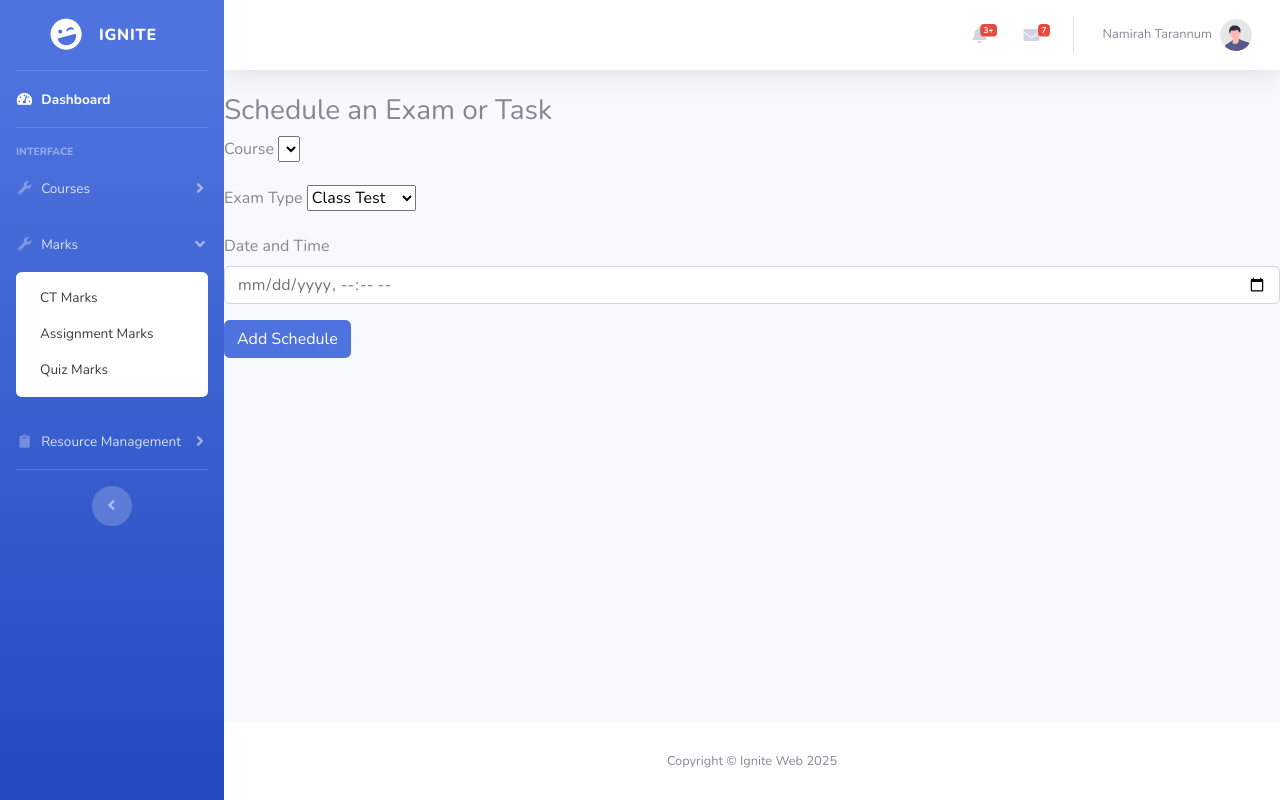
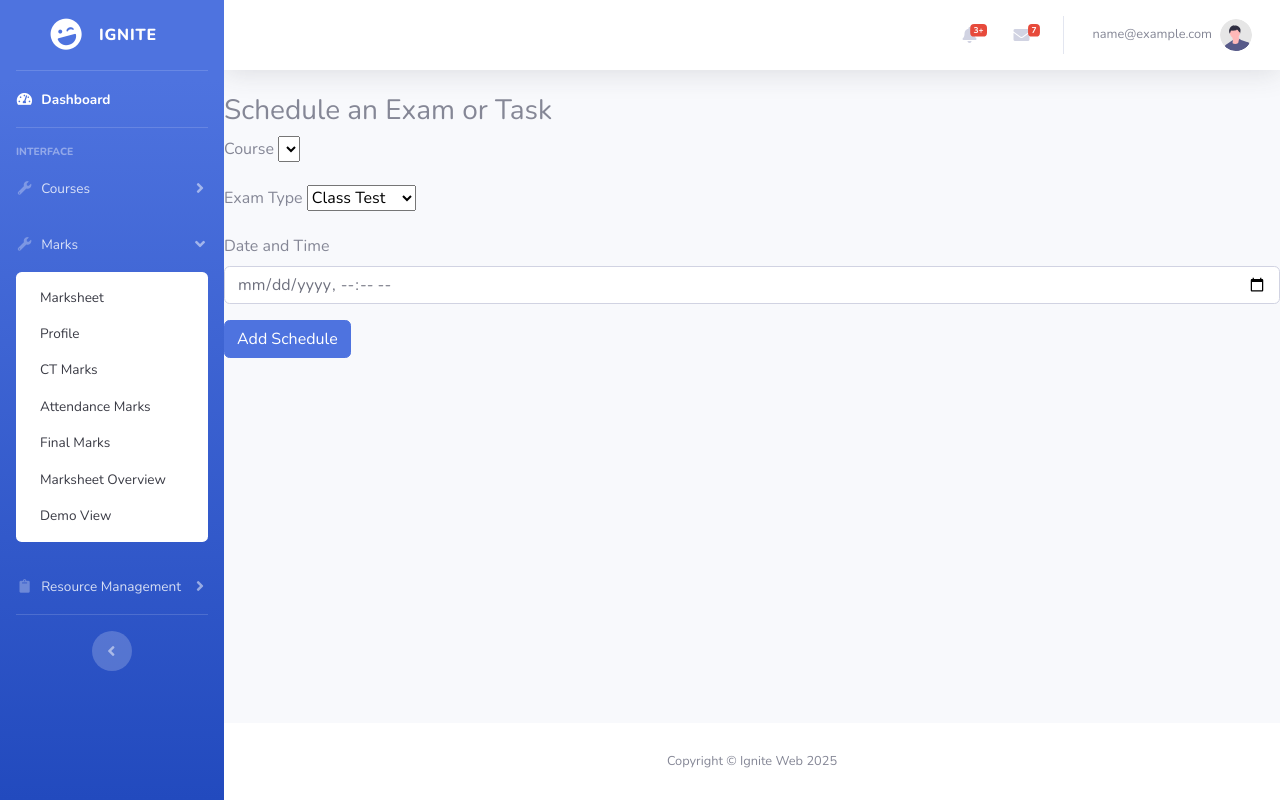
Before and after one commit to mohtadahmed/ignite_web, a Django app: page /academics/add-schedules/ in a window 1280 px wide, after a click on "Marks". Run offline with Django 5.2, Linux system fonts and the light colour scheme; the visitor is signed in with stand-in values (Sample User, id 1); lists and menus that the app fills with data are empty; some libraries are stand-ins or nearby versions.

Commit message:
new urls added

```diff
--- a/templates/base.html
+++ b/templates/base.html
@@ -123,6 +123,7 @@
                 <div id="marksPanel" class="collapse" aria-labelledby="headingMarks" data-parent="#accordionSidebar">
                     <div class="bg-white py-2 collapse-inner rounded">
                         <a class="collapse-item" href="{% url 'attendance_mark_entry' %}">Add Attendance Marks</a>
+                        <a class="collapse-item" href="{% url 'attendance_marks_list' %}">Attendance Marks</a>
                         <a class="collapse-item" href="{% url 'add_ct_marks' %}">Add CT Marks</a>
                         <a class="collapse-item" href="{% url 'ct_marks_list' %}">CT Marks</a>
                         <a class="collapse-item" href="{% url 'add_assignment_marks' %}">Add Assignment Marks</a>
@@ -167,9 +168,14 @@
                 <div id="collapseUtilities" class="collapse" aria-labelledby="headingUtilities"
                     data-parent="#accordionSidebar">
                     <div class="bg-white py-2 collapse-inner rounded">
-                        <a class="collapse-item" href="{% url 'ct_marks_list' %}">CT Marks</a>
-                        <a class="collapse-item" href="{% url 'assignment_marks_list' %}">Assignment Marks</a>
-                        <a class="collapse-item" href="{% url 'quiz_marks_list' %}">Quiz Marks</a>
+                        <a class="collapse-item" href="{% url 'student_marksheet' %}">Marksheet</a>
+                        <a class="collapse-item" href="{% url 'generate_marksheet' %}">Profile</a>
+                        <a class="collapse-item" href="{% url 'student_ct_marks' %}">CT Marks</a>
+                        <a class="collapse-item" href="{% url 'student_attendance_marks' %}">Attendance Marks</a>
+                        <a class="collapse-item" href="{% url 'student_final_marks' %}">Final Marks</a>
+                        <!-- <a class="collapse-item" href="{% url 'student_result_overview' %}">Result Overview</a> -->
+                        <a class="collapse-item" href="{% url 'student_marksheet_panel' %}">Marksheet Overview</a>
+                        <a class="collapse-item" href="{% url 'student_marksheet_pdf_demo' %}">Demo View</a>
                     </div>
                 </div>
             </li>
@@ -207,6 +213,7 @@
                 <div id="marksPanel" class="collapse" aria-labelledby="headingMarks" data-parent="#accordionSidebar">
                     <div class="bg-white py-2 collapse-inner rounded">
                         <a class="collapse-item" href="{% url 'attendance_mark_entry' %}">Add Attendance Marks</a>
+                        <a class="collapse-item" href="{% url 'attendance_marks_list' %}">Attendance Marks</a>
                         <a class="collapse-item" href="{% url 'ct_marks_list' %}">CT Marks</a>
                         <a class="collapse-item" href="{% url 'assignment_marks_list' %}">Assignment Marks</a>
                         <a class="collapse-item" href="{% url 'quiz_marks_list' %}">Quiz Marks</a>
@@ -298,6 +305,7 @@
             {% endif %}
 
             <!-- Final Exam Marks - Faculty -->
+             {% comment %}
             {% if request.user.role == 'faculty' %}
             <li class="nav-item">
                 <a class="nav-link collapsed" href="#" data-toggle="collapse" data-target="#collapseFinalMarksFaculty"
@@ -312,6 +320,7 @@
                 </div>
             </li>
             {% endif %}
+            {% endcomment %}
 
 
             <!-- Divider -->
@@ -546,7 +555,7 @@
                         <li class="nav-item dropdown no-arrow">
                             <a class="nav-link dropdown-toggle" href="#" id="userDropdown" role="button"
                                 data-toggle="dropdown" aria-haspopup="true" aria-expanded="false">
-                                <span class="mr-2 d-none d-lg-inline text-gray-600 small">Namirah Tarannum</span>
+                                <span class="mr-2 d-none d-lg-inline text-gray-600 small">{{ user.email }}</span>
                                 <img class="img-profile rounded-circle"
                                     src="{% static 'img/undraw_profile.svg' %}">
                             </a>
```
